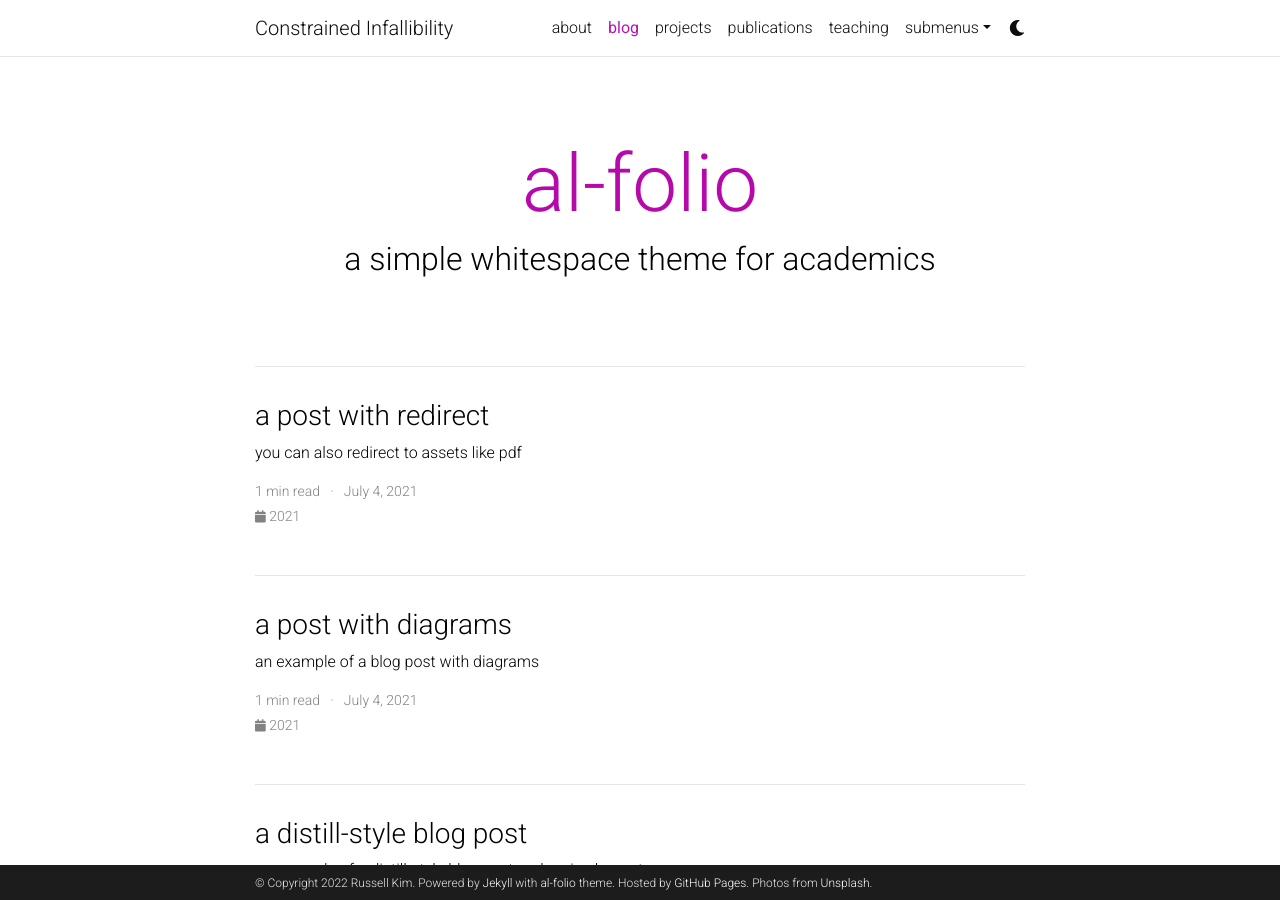
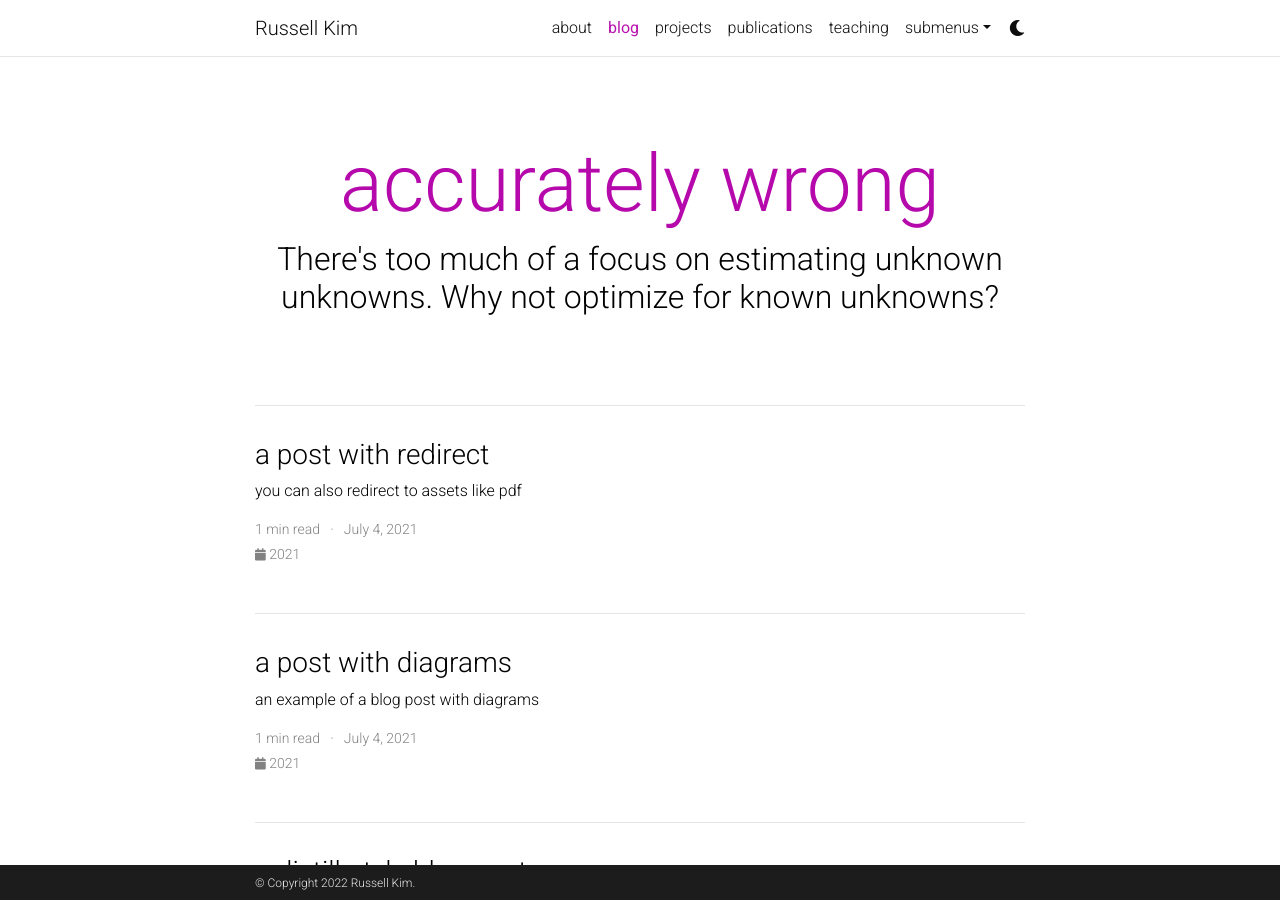
Before and after one commit to russellkim98/russellkim98.github.io, a Jekyll site: the page built from blog/index.html, in a window 1280 px wide and 900 px high. Built offline with Jekyll 4.4.1, drawn with Linux system fonts in a browser that asks for light colours; the list of posts is cut into pages by our own code; comment, search, counter and statistics services are not loaded; a style sheet for code colours, icons or effects is not loaded.

Commit message:
further commits

```diff
--- a/_config.yml
+++ b/_config.yml
@@ -2,18 +2,13 @@
 # Site settings
 # -----------------------------------------------------------------------------
 
-title: Constrained Infallibility # the website title (if blank, full name will be used instead)
+title: Russell Kim # the website title (if blank, full name will be used instead)
 first_name: Russell
 middle_name:
 last_name: Kim
 email: russellkim98@gmail.com
-description: > # the ">" symbol means to ignore newlines until "footer_text:"
-  A simple, whitespace theme for academics. Based on [*folio](https://github.com/bogoli/-folio) design.
-footer_text: >
-  Powered by <a href="https://jekyllrb.com/" target="_blank">Jekyll</a> with <a href="https://github.com/alshedivat/al-folio">al-folio</a> theme.
-  Hosted by <a href="https://pages.github.com/" target="_blank">GitHub Pages</a>.
-  Photos from <a href="https://unsplash.com" target="_blank">Unsplash</a>.
-keywords: jekyll, jekyll-theme, academic-website, portfolio-website  # add your own keywords or leave empty
+description: Personal website to keep my front end skills in check.
+keywords: # add your own keywords or leave empty
 
 lang: en # the language of your site (for example: en, fr, cn, ru, etc.)
 icon: ⚛️  # the emoji used as the favicon (alternatively, provide image name in /assets/img/)
@@ -55,10 +50,10 @@ og_image: # The site-wide (default for all links) Open Graph preview image
 # Social integration
 # -----------------------------------------------------------------------------
 
-github_username: # your GitHub user name
+github_username: russellkim98 # your GitHub user name
 gitlab_username: # your GitLab user name
 twitter_username: # your Twitter handle
-linkedin_username: # your LinkedIn user name
+linkedin_username: russellkim98 # your LinkedIn user name
 scholar_userid: # your Google Scholar ID
 orcid_id: # your ORCID ID
 medium_username: # your Medium username
@@ -84,9 +79,9 @@ panelbear_analytics:  # panelbear analytics site ID (format: XXXXXXXXX)
 # Blog
 # -----------------------------------------------------------------------------
 
-blog_name: al-folio # blog_name will be displayed in your blog page
+blog_name: accurately wrong # blog_name will be displayed in your blog page
 blog_nav_title: blog # your blog must have a title for it to be displayed in the nav bar
-blog_description: a simple whitespace theme for academics
+blog_description: There's too much of a focus on estimating unknown unknowns. Why not optimize for known unknowns?
 permalink: /blog/:year/:title/
 
 # Pagination
@@ -100,9 +95,9 @@ disqus_shortname: al-folio # put your disqus shortname
 # External sources.
 # If you have blog posts published on medium.com or other exteranl sources,
 # you can display them in your blog by adding a link to the RSS feed.
-external_sources:
-  - name: medium.com
-    rss_url: https://medium.com/@al-folio/feed
+# external_sources:
+  # - name: medium.com
+    # rss_url: https://medium.com/@al-folio/feed
 
 # -----------------------------------------------------------------------------
 # Collections
```
Also changed, not shown: _bibliography/papers.bib (+16 -63 lines), _pages/about.md (+20 -8 lines), _pages/publications.md (+1 -1 lines), 5 other files.
